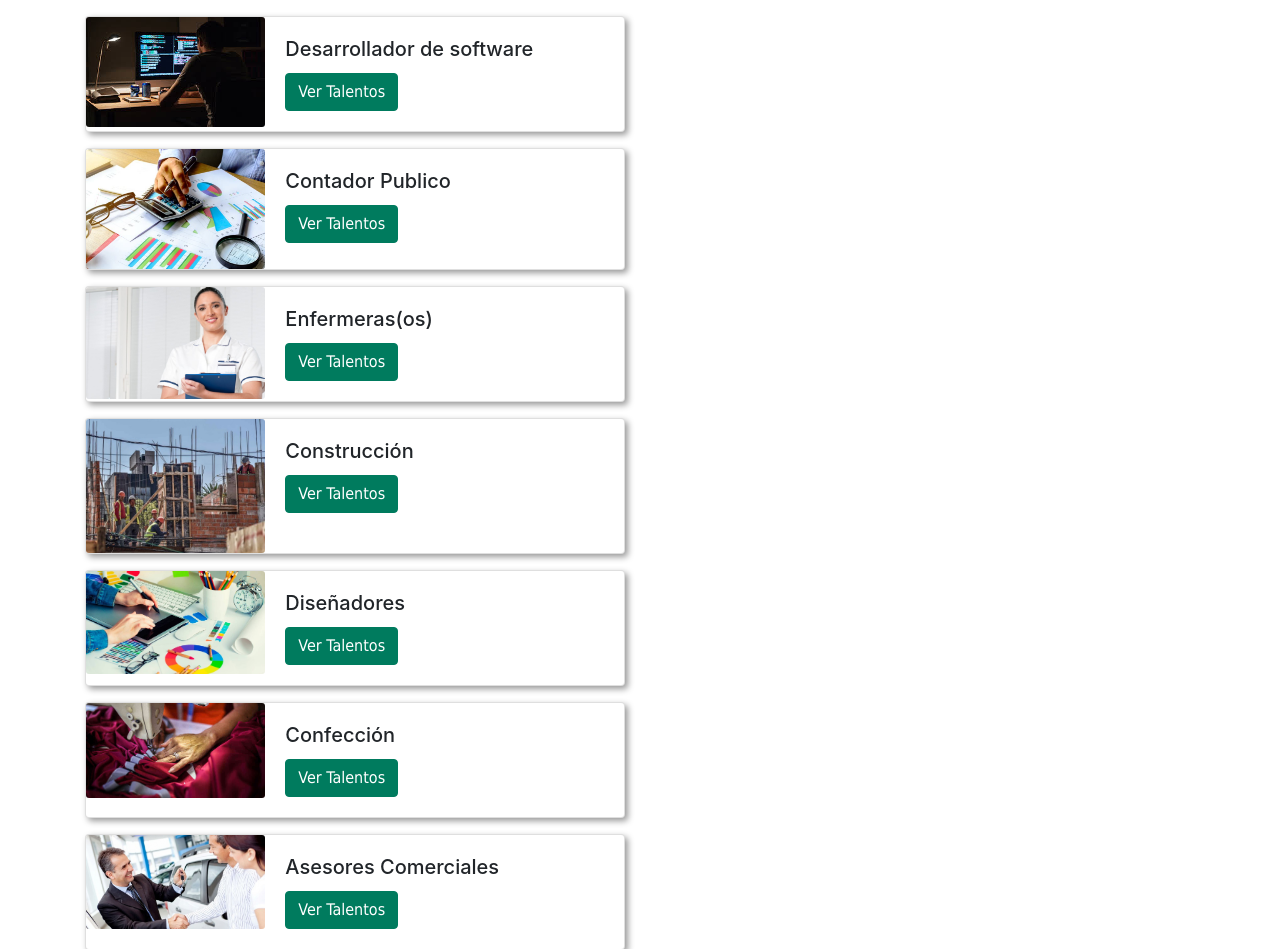
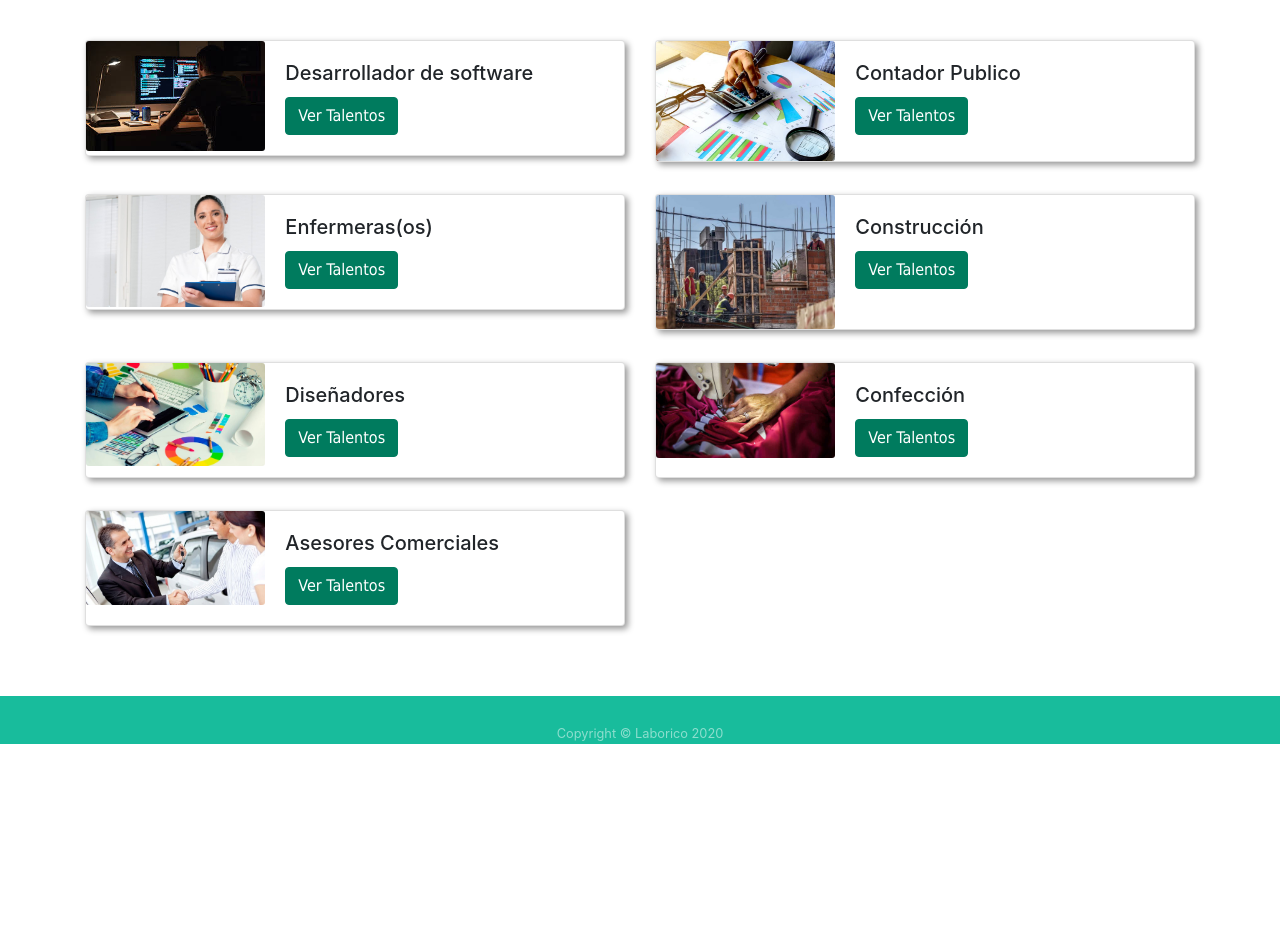
Before and after one commit to Poli-Integracion-Continua/laborico, a PHP site: page /categorias.php in a window 1280 px wide. Shown: the part 56-1005 px from the top of the page. After the commit the page ends 800 px from the top, so only its background shows below. Run offline with PHP 8.4, Linux system fonts and the light colour scheme.

Commit message:
Ajuste en pagina de profesiones mostrar 2 profesione por columnna

```diff
--- a/LaboricoTravis/categorias.php
+++ b/LaboricoTravis/categorias.php
@@ -7,7 +7,9 @@
 ?>
 
 <div class="container">
+  <div class="row mt-4">
     <?php foreach($profesiones as $value){ ?>
+     <div class="col-6">
       <div class="card mb-3 mt-3 shadow-div" style="max-width: 540px;">
         <div class="row no-gutters">
             <div class="col-md-4">
@@ -21,7 +23,9 @@
             </div>
         </div>
       </div>
+     </div>
     <?php } ?>
+  </div>
 </div>
 
 <?php
```
Lines whose indentation alone changed are shown as unchanged.
